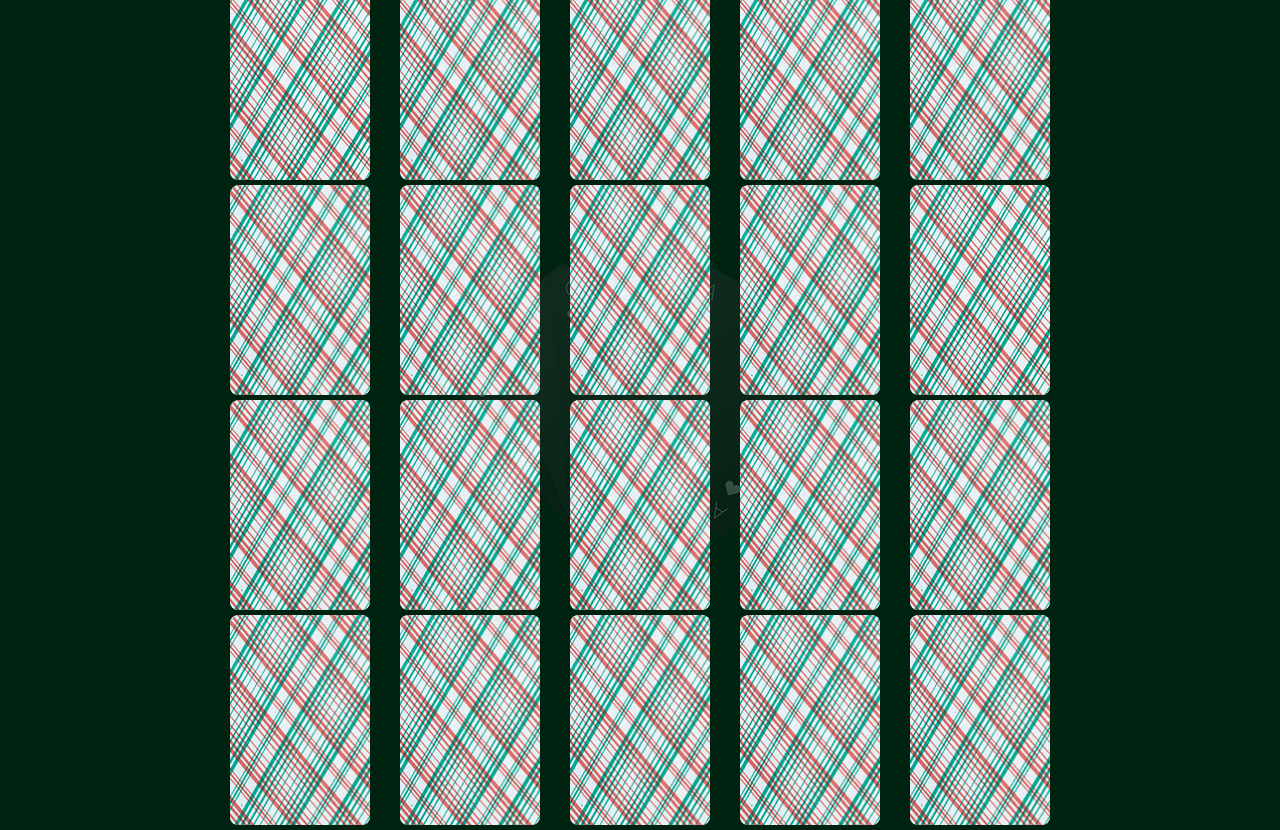
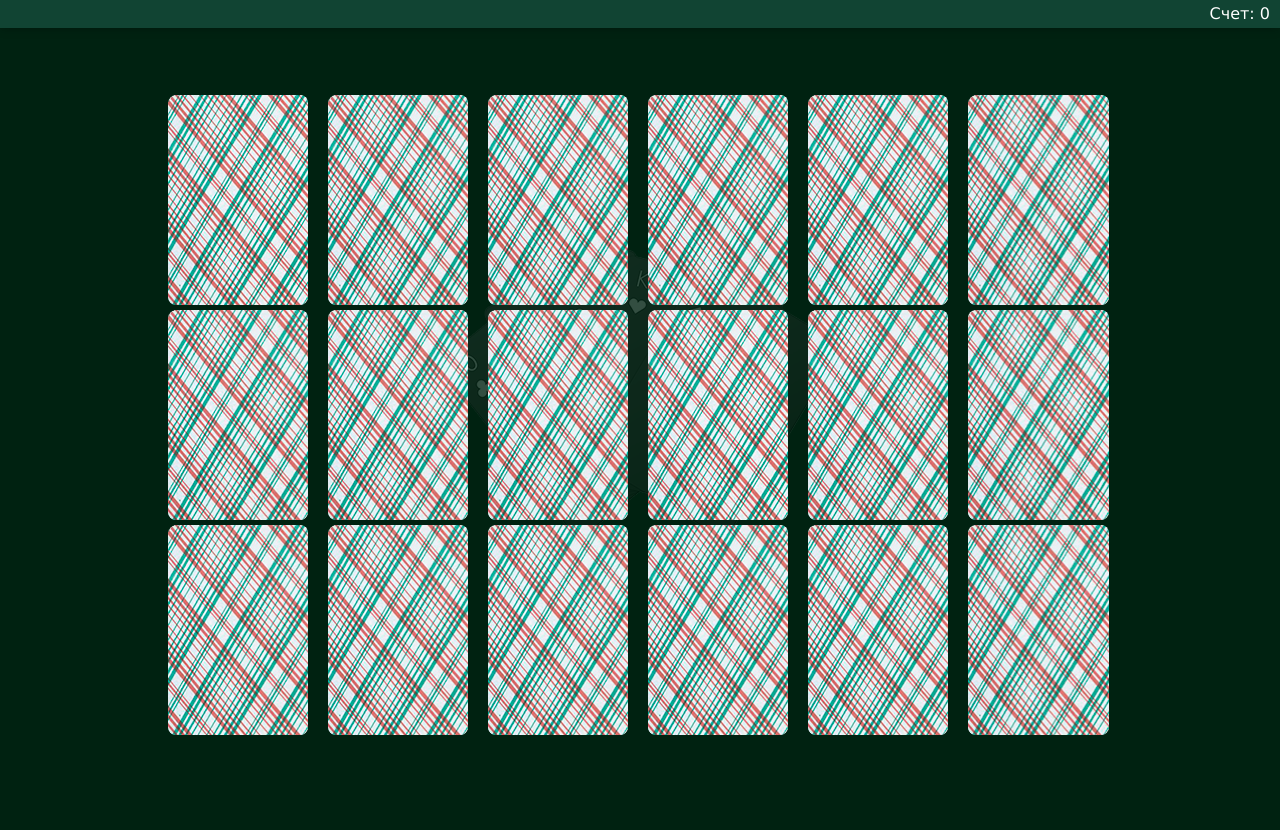
Before and after one commit to alxdem/game-cards, a plain HTML site: page index.html in a window 1280 px wide. Both pictures are taken after a click on the button "Начать игру". After the commit the page ends 800 px from the top, so only its background shows below. Drawn offline with Linux system fonts and the light colour scheme.

Commit message:
1. Поменял раскладку с 20 карт в 4 строки на 18 карт в 3 строки. Карты не помещались в высоту на некоторых мониторах. 2. Ввел подсчет очков. 3. Добавил строку с информацией и счетом. 4. Вывел набранные очки после окончания игры

```diff
--- a/css/style.css
+++ b/css/style.css
@@ -11,6 +11,8 @@ html{
 .wrapper{
   position: relative;
   max-width: 1200px;
+  box-sizing: border-box;
+  padding-top: 35px;
   margin: 0 auto;
   display: flex;
   height: 100%;
@@ -79,7 +81,7 @@ html{
 
 .card-list{
   padding: 0;
-  width: 850px;
+  width: 965px;
   margin: 0 -10px;
   display: flex;
   flex-wrap: wrap;
@@ -90,7 +92,7 @@ html{
   padding: 0 10px;
   margin: 0 0 5px;
   height: 210px;
-  width: 20%;
+  width: 16.6%;
   list-style: none;
   display: flex;
   justify-content: center;
@@ -128,6 +130,32 @@ html{
   margin: 0 0 20px;
 }
 
+.info-line{
+  position: fixed;
+  top: 0;
+  left: 0;
+  width: 100%;
+  background: #114433;
+  z-index: 5;
+  box-sizing: border-box;
+  padding: 5px 10px;
+  box-shadow: 0px 0px 11px -1px rgba(0, 0, 0, 0.4);
+  display: flex;
+  justify-content: flex-end;
+}
+
+.info-score{
+  color: #ffffff;
+  font-family: 'Verdana', 'Arial', sans-serif;
+  font-size: 16px;
+}
+
+.congratulation-score{
+  color: #ffffff;
+  font-size: 28px;
+  margin-bottom: 30px;
+}
+
 @media (min-width: 992px) {
 
 
--- a/js/scripts.js
+++ b/js/scripts.js
@@ -1,12 +1,15 @@
 'use strict';
 
+var bodyBlock = document.querySelector('body');
 var wrapper = document.querySelector('.wrapper');
 var deck = ['c0C', 'c0D', 'c0H', 'c0S', 'c2C', 'c2D', 'c2H', 'c2S', 'c3C', 'c3D', 'c3H', 'c3S', 'c4C', 'c4D', 'c4H', 'c4S', 'c5C', 'c5D', 'c5H', 'c5S', 'c6C', 'c6D', 'c6H', 'c6S', 'c7C', 'c7D', 'c7H', 'c7S', 'c8C', 'c8D', 'c8H', 'c8S', 'c9C', 'c9D', 'c9H', 'c9S', 'cAC', 'cAD', 'cAH', 'cAS', 'cJC', 'cJD', 'cJH', 'cJS', 'cKC', 'cKD', 'cKH', 'cKS', 'cQC', 'cQD', 'cQH', 'cQS'];
 var activeDeck = []; // Массив для взятых из колоды карт, которые лягут на стол
 var arrCompare = []; // Массив для сравнения 2-х карт
 var arrCardsLink = []; // Массив ссылок с картами на столе
-var cardsCount = 10; // Сколько пар карт участвует в игре
+var cardsCount = 9; // Сколько пар карт участвует в игре
 var cardCountEndGame = 0; //Переменная для подсчета убранных карт. Если она равна длине массива на столе - то игра закончена
+var score = 0; // Переменная для подсчета очков
+var startGameBtn = document.querySelector('.btn-start'); // Кнопка запуска игры
 
 
 // Берем случайные 10 карт из колоды. arrowDeck - массив из которого берем. number - кол-во карт, которые берем
@@ -122,6 +125,8 @@ var idRemove = function (arrAllCards, removeId) {
 var cardClickHandler = function(e) {
   e.preventDefault();
 
+  var infoScoreGoals = document.querySelector('.info-score-goals'); // Поле для счета в блоке с информацией
+
   if (arrCompare.length < 2) {
 
     var targetCard = e.target;
@@ -141,13 +146,23 @@ var cardClickHandler = function(e) {
             //alert('da');
             var arrCompareIndex = cardIndexFind(activeDeck, arrCompare[0]);
             console.log('arrCompareIndex: ' + arrCompareIndex);
+
+            score += 50; // При совпадении добавляем 50 очков
             idRemove(arrCardsLink, 'target'); // Удаляем ID, который не дает кликать дважды по одной и той же карте
             setTimeout(function() {
               cardRemove(arrCompare[0]);
               arrCompare = []; // Очищаем массив сравнения
             }, 1000);
 
+            console.log('score: ' + score);
+            infoScoreGoals.textContent = score;
             return;
+          }
+
+          score -= 30; // При несовпадении добавляем 50 очков
+          // Проверяем, если счет меньше 0, то оставляем его на нуле
+          if (score < 0) {
+            score = 0;
           }
 
           // Переворачиваем обратно просмотренные карты, черех определенное время
@@ -157,6 +172,8 @@ var cardClickHandler = function(e) {
             arrCompare = []; // Очищаем массив сравнения
           }, 1500);
 
+          console.log('score: ' + score);
+          infoScoreGoals.textContent = score;
         }
 
         return;
@@ -221,7 +238,9 @@ var congratulation = function() {
   cardsListNew.remove();
   var congratulationBlock = elementCreate('div', 'congratulation-block');
   var congratulationText = elementCreate('h2', 'congratulation-text');
+  var congratulationScore = elementCreate('div', 'congratulation-score');
   congratulationText.textContent = 'Поздравляем!';
+  congratulationScore.textContent = 'Вы набрали ' + score + ' очков';
   var congratulationBtn = elementCreate('button', 'button');
   congratulationBtn.textContent = 'Начать заново';
 
@@ -239,6 +258,7 @@ var congratulation = function() {
   congratulationBtn.addEventListener('click', startGameBtnHandler);
 
   congratulationBlock.appendChild(congratulationText);
+  congratulationBlock.appendChild(congratulationScore);
   congratulationBlock.appendChild(congratulationBtn);
   wrapper.appendChild(congratulationBlock);
 }
@@ -253,6 +273,20 @@ var getCardLinks = function() {
 }
 
 
+// Создание строки с информацией
+var infoLineInit = function() {
+  var infoLine = elementCreate('div', 'info-line'); // Блок-строка с информацией
+  var infoLineScore = elementCreate('div', 'info-score'); // Блок для счета
+  var infoLineScoreGoals = elementCreate('span', 'info-score-goals');
+
+  infoLineScoreGoals.textContent = '0';
+  infoLineScore.textContent = 'Счет: ';
+  infoLineScore.appendChild(infoLineScoreGoals);
+  infoLine.appendChild(infoLineScore);
+  bodyBlock.appendChild(infoLine);
+}
+
+
 // Кнопка запуска игры
 var startGameBtnHandler = function(e) {
   var targetBtnStart = e.target;
@@ -263,7 +297,8 @@ var startGameBtnHandler = function(e) {
 
   arrCardsLink = document.querySelectorAll('.card-cell a');
   getCardLinks(); // Вешаем обработчик клика на все карты-ссылки
+
+  infoLineInit(); // Создание строки с информацией
 }
 
-var startGameBtn = document.querySelector('.btn-start'); // Кнопка запуска игры
-startGameBtn.addEventListener('click', startGameBtnHandler);
+startGameBtn.addEventListener('click', startGameBtnHandler); // Запуск игры
```
